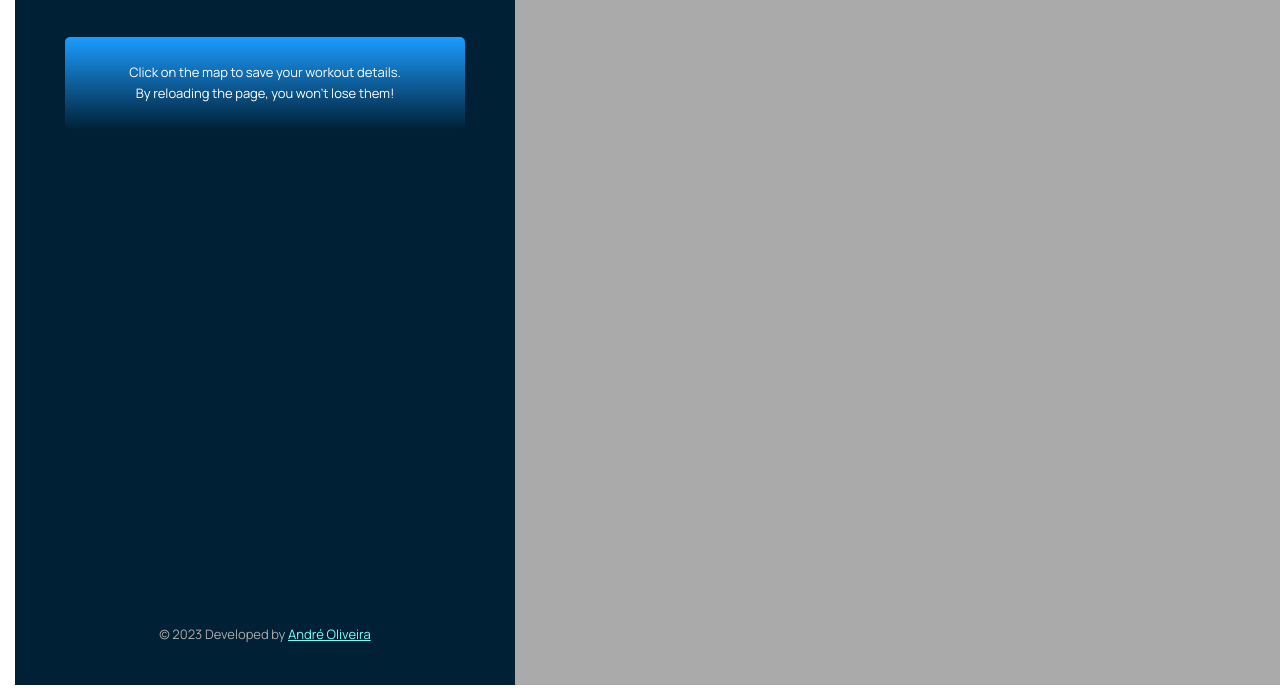
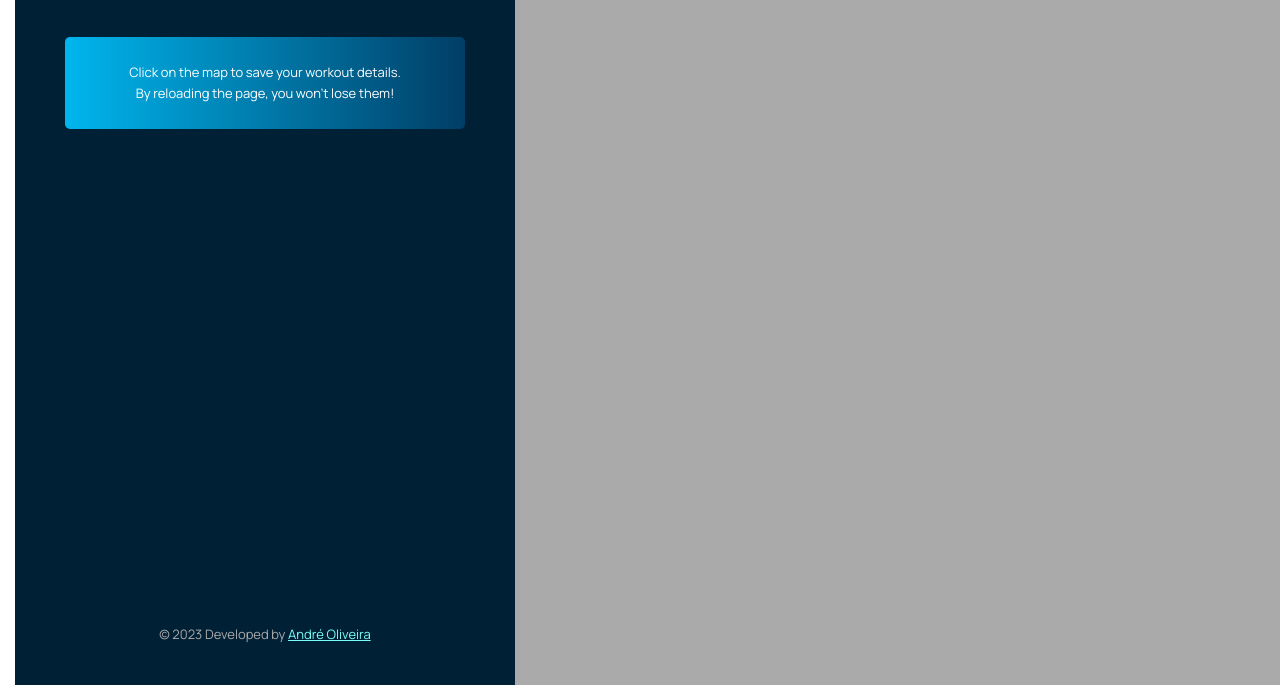
Before and after one commit to it0na72/MinimalTrack, a plain HTML site: page index.html in a window 1280 px wide. Shown: the part 100-800 px from the top of the page. Drawn offline with nearby package versions, Linux system fonts and the light colour scheme; some packages are replaced by stand-ins of ours; a script that the page names is missing.

Commit message:
fixed gradient colours css

```diff
--- a/style.css
+++ b/style.css
@@ -86,7 +86,7 @@ a:visited {
 }
 
 .workout-caption {
-  background-image: linear-gradient(to bottom, #1c9cff, #00345c14);
+  background-image: linear-gradient(90deg, #00b6ee, #013e66);
   border-radius: 5px;
   padding: 2.5rem 2.25rem;
   margin-bottom: 1.75rem;
```
